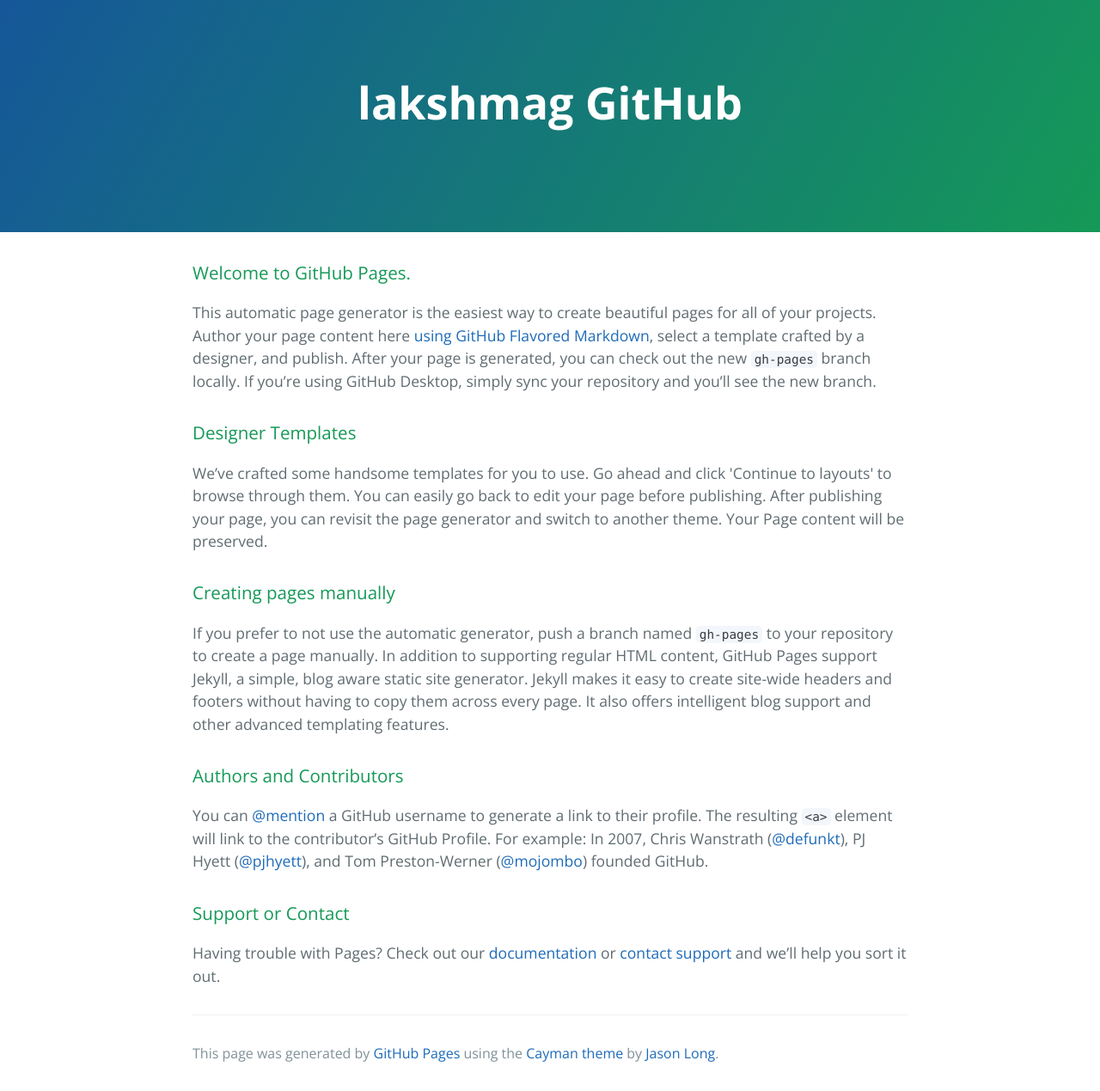
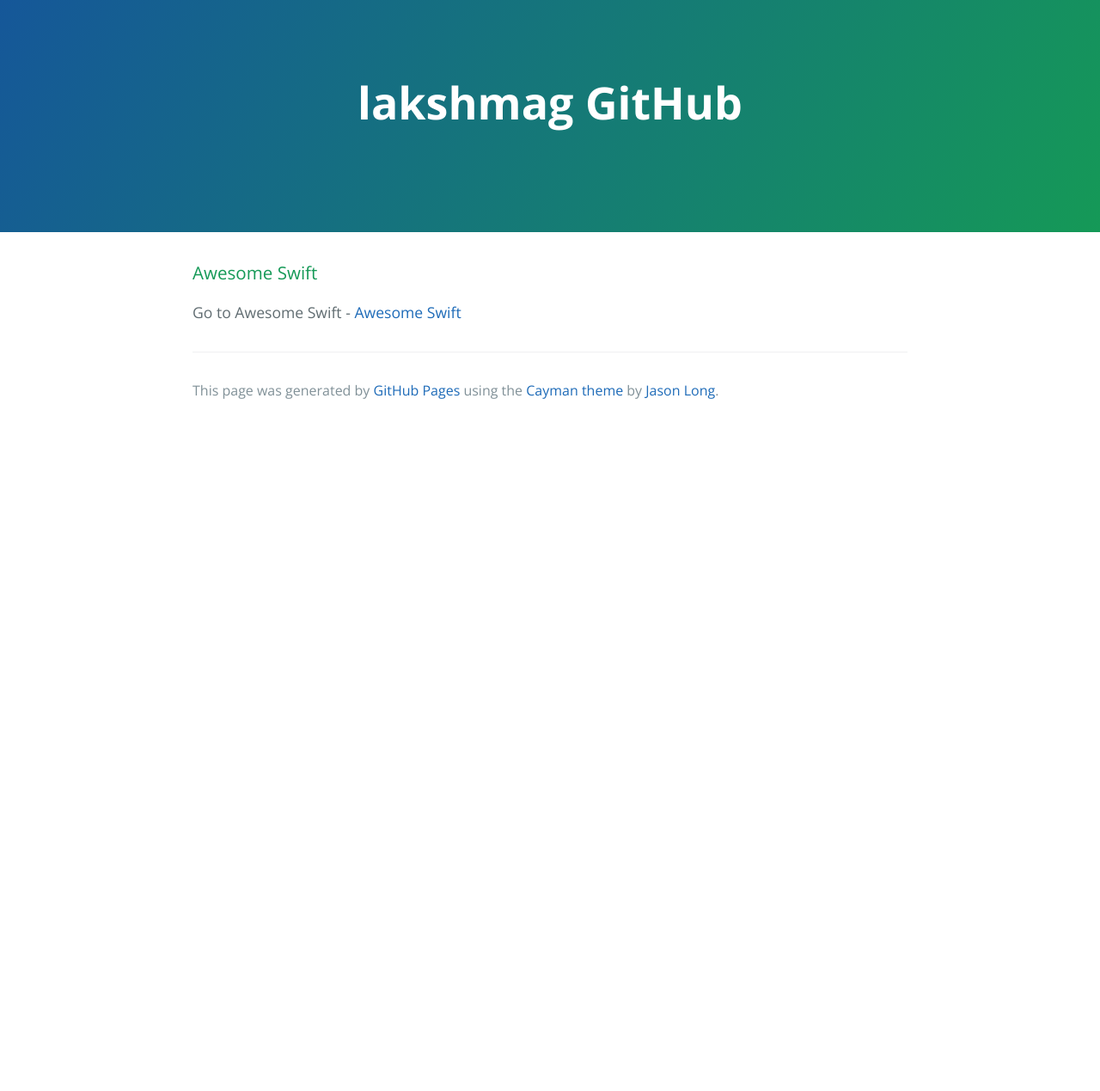
Before and after one commit to lakshmag/lakshmag.github.io, a Jekyll site: the page index.html, which Jekyll copies as it is, in a window 1280 px wide. Shown: the whole page at 86% size. Built offline with Jekyll 4.4.1, drawn with Linux system fonts in a browser that asks for light colours; after the commit the page ends 900 px from its top, so only the background shows below that.

Commit message:
Replace master branch with page content via GitHub

```diff
--- a/index.html
+++ b/index.html
@@ -17,29 +17,9 @@
 
     <section class="main-content">
       <h3>
-<a id="welcome-to-github-pages" class="anchor" href="#welcome-to-github-pages" aria-hidden="true"><span class="octicon octicon-link"></span></a>Welcome to GitHub Pages.</h3>
+<a id="awesome-swift" class="anchor" href="#awesome-swift" aria-hidden="true"><span class="octicon octicon-link"></span></a>Awesome Swift</h3>
 
-<p>This automatic page generator is the easiest way to create beautiful pages for all of your projects. Author your page content here <a href="https://guides.github.com/features/mastering-markdown/">using GitHub Flavored Markdown</a>, select a template crafted by a designer, and publish. After your page is generated, you can check out the new <code>gh-pages</code> branch locally. If you’re using GitHub Desktop, simply sync your repository and you’ll see the new branch.</p>
-
-<h3>
-<a id="designer-templates" class="anchor" href="#designer-templates" aria-hidden="true"><span class="octicon octicon-link"></span></a>Designer Templates</h3>
-
-<p>We’ve crafted some handsome templates for you to use. Go ahead and click 'Continue to layouts' to browse through them. You can easily go back to edit your page before publishing. After publishing your page, you can revisit the page generator and switch to another theme. Your Page content will be preserved.</p>
-
-<h3>
-<a id="creating-pages-manually" class="anchor" href="#creating-pages-manually" aria-hidden="true"><span class="octicon octicon-link"></span></a>Creating pages manually</h3>
-
-<p>If you prefer to not use the automatic generator, push a branch named <code>gh-pages</code> to your repository to create a page manually. In addition to supporting regular HTML content, GitHub Pages support Jekyll, a simple, blog aware static site generator. Jekyll makes it easy to create site-wide headers and footers without having to copy them across every page. It also offers intelligent blog support and other advanced templating features.</p>
-
-<h3>
-<a id="authors-and-contributors" class="anchor" href="#authors-and-contributors" aria-hidden="true"><span class="octicon octicon-link"></span></a>Authors and Contributors</h3>
-
-<p>You can <a href="https://github.com/blog/821" class="user-mention">@mention</a> a GitHub username to generate a link to their profile. The resulting <code>&lt;a&gt;</code> element will link to the contributor’s GitHub Profile. For example: In 2007, Chris Wanstrath (<a href="https://github.com/defunkt" class="user-mention">@defunkt</a>), PJ Hyett (<a href="https://github.com/pjhyett" class="user-mention">@pjhyett</a>), and Tom Preston-Werner (<a href="https://github.com/mojombo" class="user-mention">@mojombo</a>) founded GitHub.</p>
-
-<h3>
-<a id="support-or-contact" class="anchor" href="#support-or-contact" aria-hidden="true"><span class="octicon octicon-link"></span></a>Support or Contact</h3>
-
-<p>Having trouble with Pages? Check out our <a href="https://help.github.com/pages">documentation</a> or <a href="https://github.com/contact">contact support</a> and we’ll help you sort it out.</p>
+<p>Go to Awesome Swift - <a href="http://lakshmag.github.io/awesome-swift/">Awesome Swift</a></p>
 
       <footer class="site-footer">
 
```
Also changed, not shown: params.json (+1 -1 lines).
